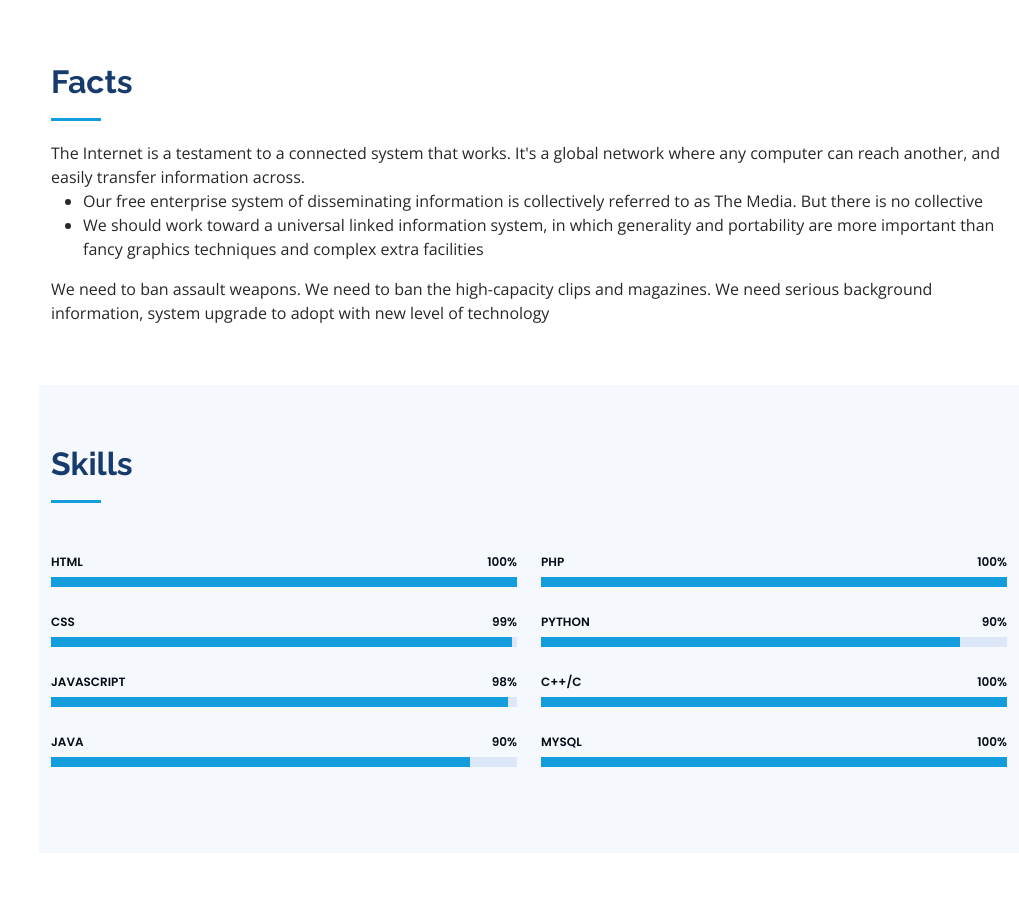
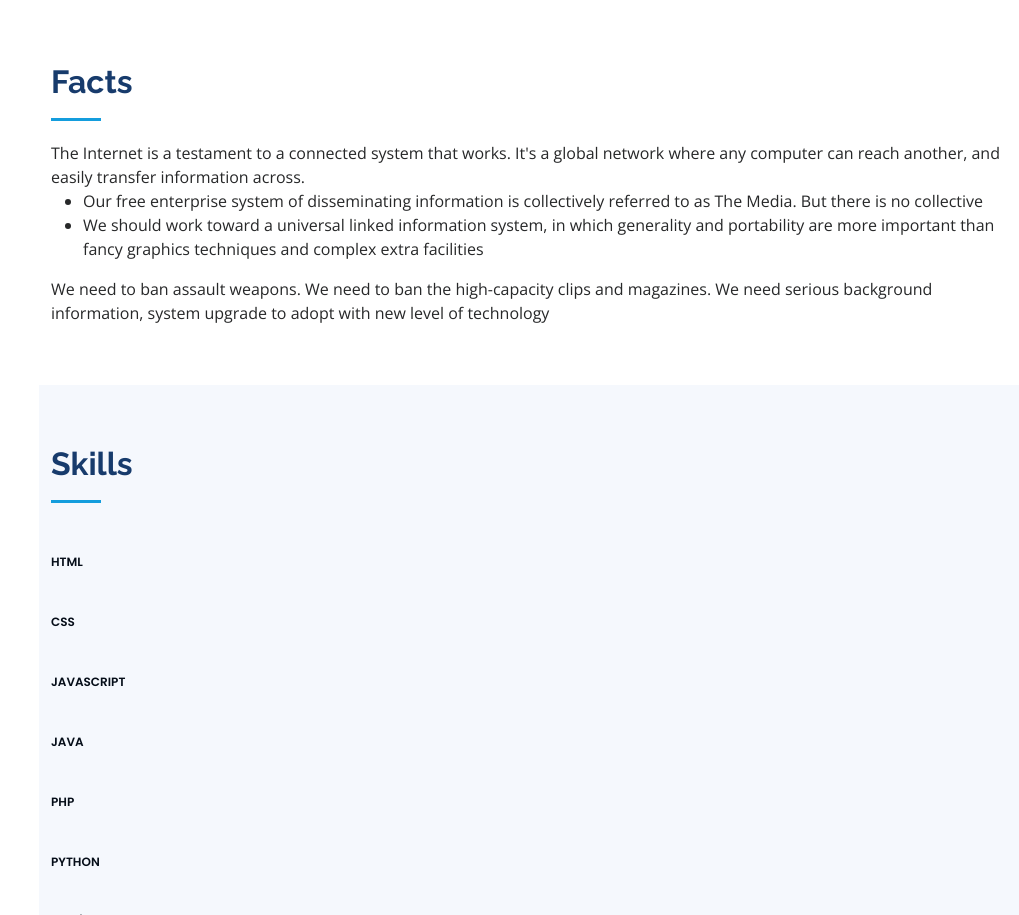
Before and after one commit to jayyange/jayyange.github.io, a plain HTML site: page index.html in a window 1280 px wide. Shown: the part 1885-2800 px from the top of the page, without its empty margins (261-1280 px from the left). Drawn offline with nearby package versions, Linux system fonts and the light colour scheme.

Commit message:
Update index.html

```diff
--- a/index.html
+++ b/index.html
@@ -159,59 +159,34 @@
           <div class="col-lg-6" data-aos="fade-up">
 
             <div class="progress">
-              <span class="skill">HTML <i class="val">100%</i></span>
-              <div class="progress-bar-wrap">
-                <div class="progress-bar" role="progressbar" aria-valuenow="100" aria-valuemin="0" aria-valuemax="100"></div>
-              </div>
+              <span class="skill">HTML </span>
             </div>
 
             <div class="progress">
-              <span class="skill">CSS <i class="val">99%</i></span>
-              <div class="progress-bar-wrap">
-                <div class="progress-bar" role="progressbar" aria-valuenow="99" aria-valuemin="0" aria-valuemax="100"></div>
-              </div>
+              <span class="skill">CSS </span>
             </div>
 
             <div class="progress">
-              <span class="skill">JavaScript <i class="val">98%</i></span>
-              <div class="progress-bar-wrap">
-                <div class="progress-bar" role="progressbar" aria-valuenow="98" aria-valuemin="0" aria-valuemax="100"></div>
-              </div>
+              <span class="skill">JavaScript</span>
             </div>
 
             <div class="progress">
-              <span class="skill">Java <i class="val">90%</i></span>
-              <div class="progress-bar-wrap">
-                <div class="progress-bar" role="progressbar" aria-valuenow="90" aria-valuemin="0" aria-valuemax="100"></div>
-              </div>
-            </div>
+              <span class="skill">Java</span>
           </div>
 
           <div class="col-lg-6" data-aos="fade-up" data-aos-delay="100">
 
             <div class="progress">
-              <span class="skill">PHP <i class="val">100%</i></span>
-              <div class="progress-bar-wrap">
-                <div class="progress-bar" role="progressbar" aria-valuenow="100" aria-valuemin="0" aria-valuemax="100"></div>
-              </div>
+              <span class="skill">PHP </span>
             </div>
             <div class="progress">
-              <span class="skill">Python <i class="val">90%</i></span>
-              <div class="progress-bar-wrap">
-                <div class="progress-bar" role="progressbar" aria-valuenow="90" aria-valuemin="0" aria-valuemax="100"></div>
-              </div>
+              <span class="skill">Python</span>
             </div>
             <div class="progress">
-              <span class="skill">C++/C <i class="val">100%</i></span>
-              <div class="progress-bar-wrap">
-                <div class="progress-bar" role="progressbar" aria-valuenow="100" aria-valuemin="0" aria-valuemax="100"></div>
-              </div>
+              <span class="skill">C++/C </span>
             </div>
             <div class="progress">
-              <span class="skill">MySQL<i class="val">100%</i></span>
-              <div class="progress-bar-wrap">
-                <div class="progress-bar" role="progressbar" aria-valuenow="100" aria-valuemin="0" aria-valuemax="100"></div>
-              </div>
+              <span class="skill">MySQL</span>
             </div>
 
           </div>
```
